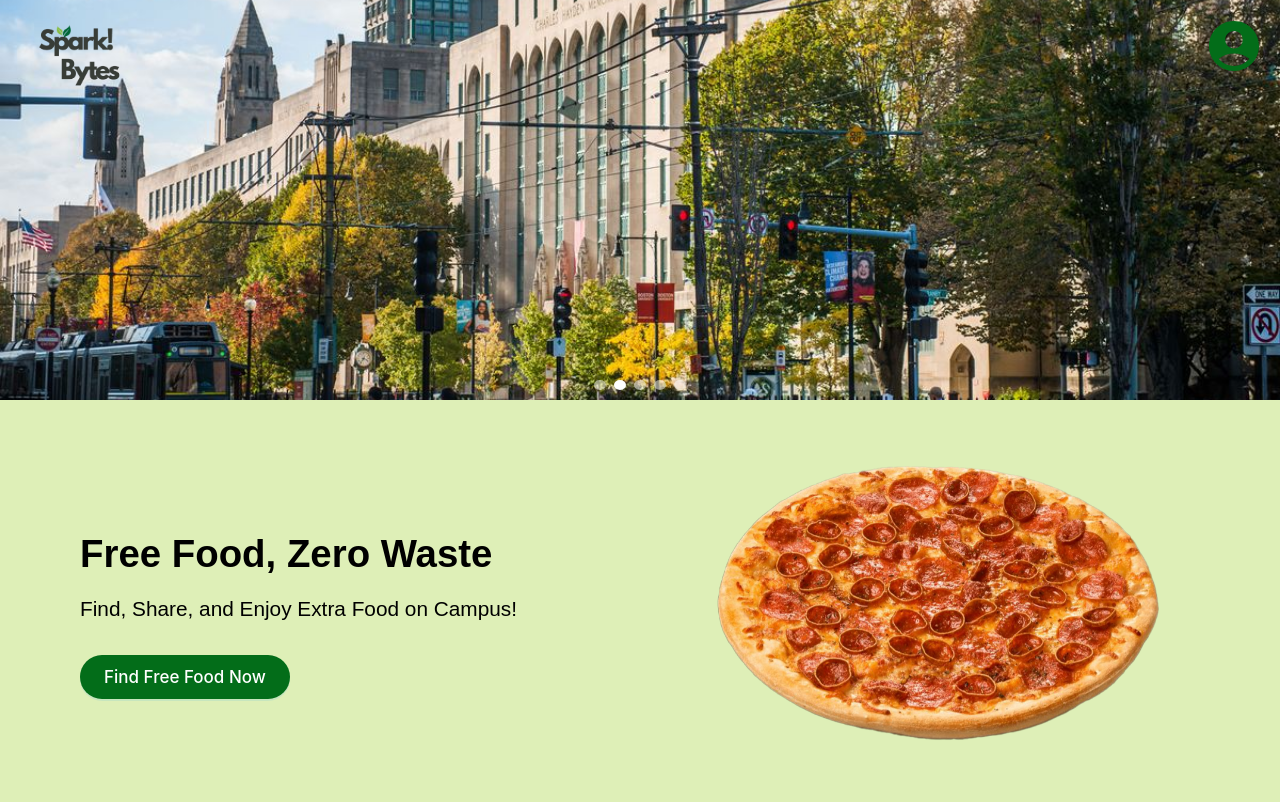
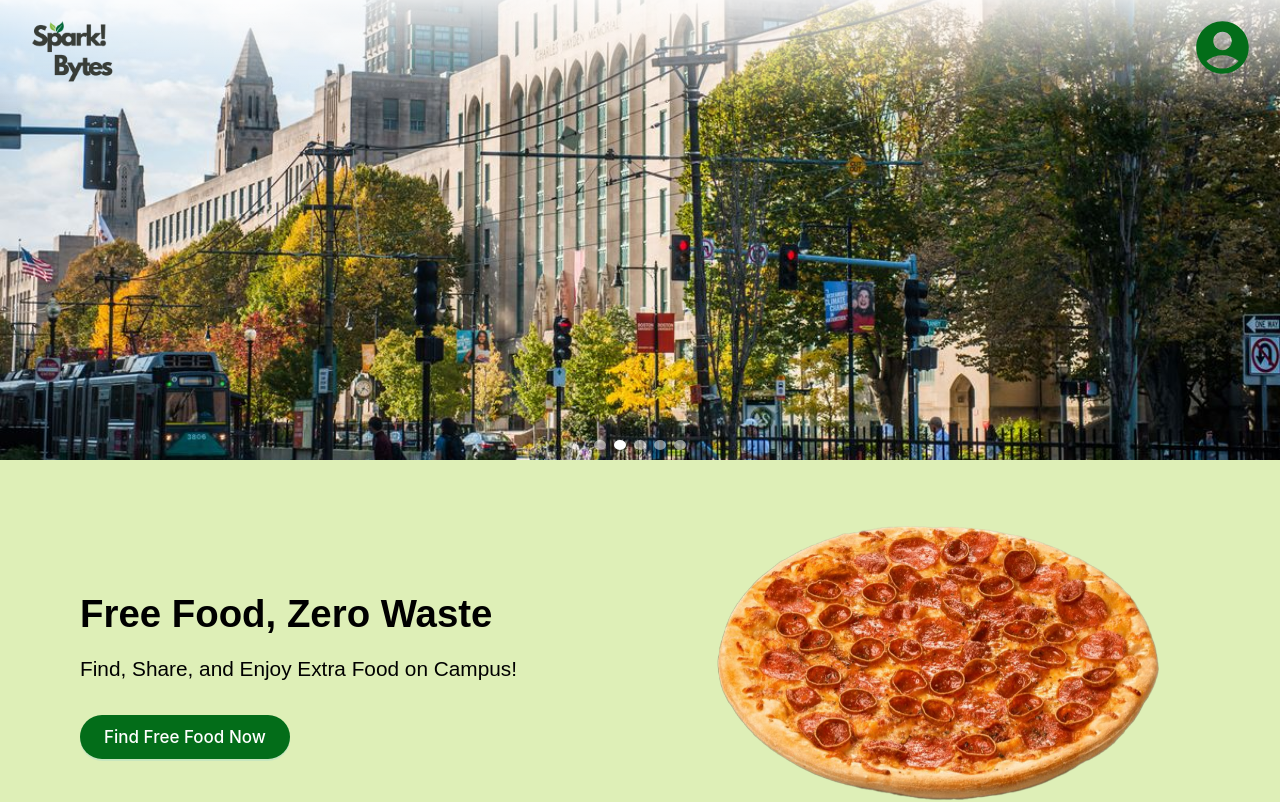
Before and after one commit to Senahilal/Spark-Bytes, a Next.js app in the folder spark-bytes/: page / in a window 1280 px wide. Shown: the top 802 px of the page. Built offline with nearby package versions, Linux system fonts and the light colour scheme; no server answers; the database is empty.

Commit message:
added translucent bar

```diff
--- a/spark-bytes/src/app/components/accounticon.tsx
+++ b/spark-bytes/src/app/components/accounticon.tsx
@@ -4,11 +4,15 @@ import { MdAccountCircle } from 'react-icons/md';
 const AccountIcon = () => {
     return (
         <div style={{
+          display: 'flex',
+          // alignItems: 'center',
+          position: 'absolute',
+          right: '10px',
           zIndex: 10,
           cursor: 'pointer'
         }}>
           <MdAccountCircle
-            size={60}
+            size={63}
             color="#036D19"
           />
         </div>
--- a/spark-bytes/src/app/components/hero.tsx
+++ b/spark-bytes/src/app/components/hero.tsx
@@ -78,7 +78,20 @@ const Hero = () => {
         }
 
 
+
       `}</style>
+
+        {/* Gradient Background Bar */}
+      <div style={{
+        position: 'absolute',
+        top: 0,
+        left: 0,
+        width: '100%',
+        height: '115px',
+        background: 'linear-gradient(to bottom, rgba(255,255,255,0.85), rgba(255,255,255,0))',
+        zIndex: 5,
+      }} />
+
       {/* Logo and Account Icon */}
       <Logo />
 
@@ -103,7 +116,7 @@ const Hero = () => {
       </div>
 
       {/* Background image */}
-      <div style={{ position: 'relative', width: '100%', height: '400px', overflow: 'hidden' }}>
+      <div style={{ position: 'relative', width: '100%', height: '460px', overflow: 'hidden' }}>
         <div style={{ width: '100%', height: '100%', position: 'relative' }}>
           <Image
             src={images[currentImageIndex]}
--- a/spark-bytes/src/app/components/logo.tsx
+++ b/spark-bytes/src/app/components/logo.tsx
@@ -5,8 +5,8 @@ const Logo = () => {
   return (
 <div style={{
       position: 'absolute',
-      top: '16px',
-      left: '16px',
+      top: '12px',
+      left: '9px',
       zIndex: 10
     }}>
       <Image
```
